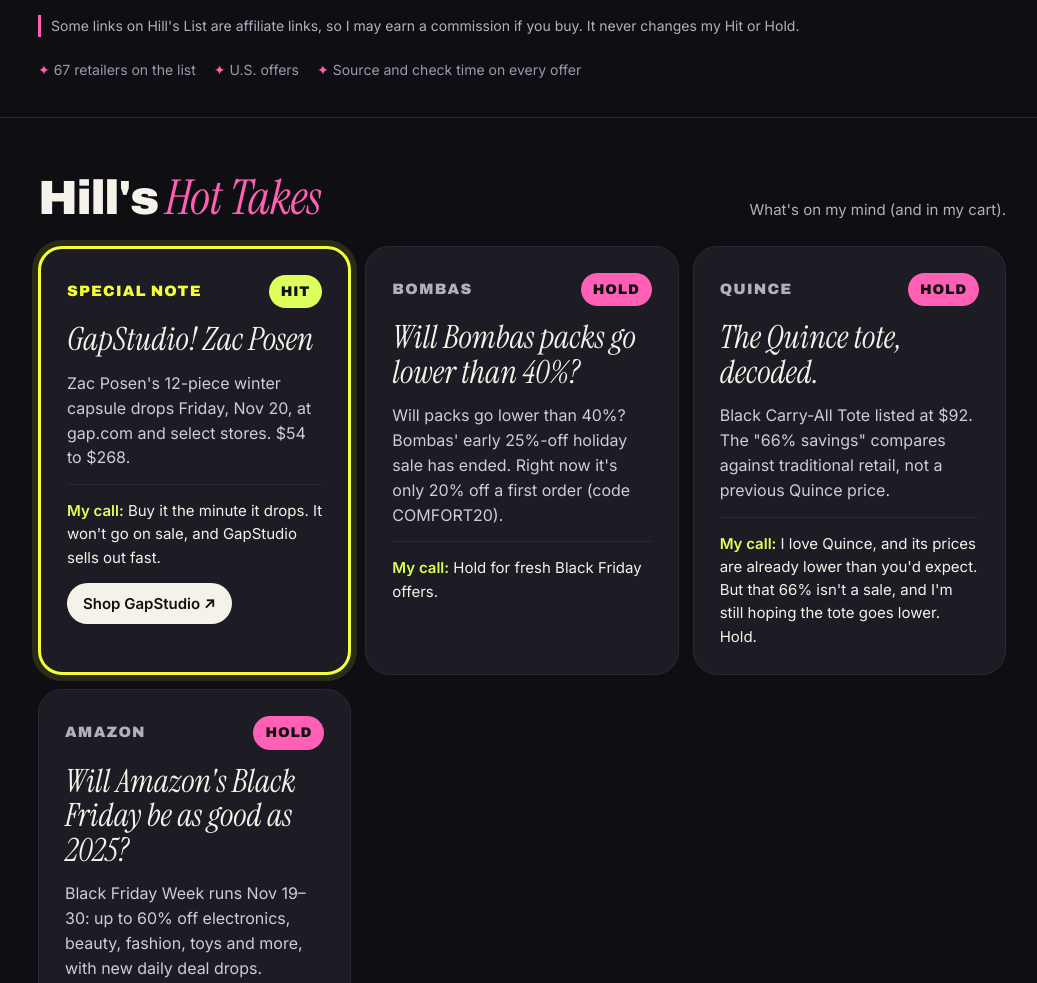
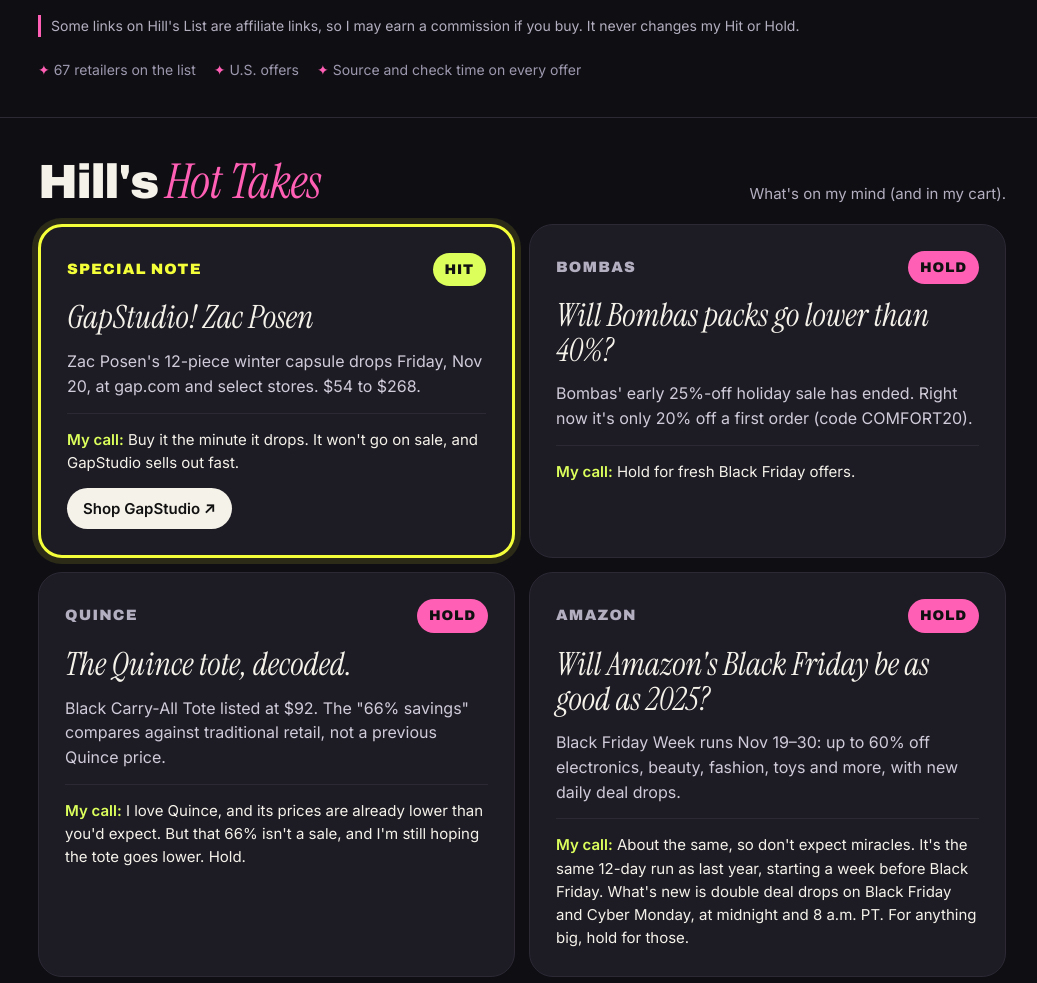
Before and after one commit to H2marketingnyfl68/hillslist, a plain HTML site: page index.html in a window 1280 px wide. Shown: the part 1464-2447 px from the top of the page, without its empty margins (118-1155 px from the left). Drawn offline with Linux system fonts and the light colour scheme.

Commit message:
Tighter Hot Takes layout
Co-Authored-By: Claude Opus 5.5 <noreply@anthropic.com>
Claude-Session: https://claude.ai/code/session_01CdRMeJeqAEx57StFMW2weL

```diff
--- a/index.html
+++ b/index.html
@@ -133,7 +133,11 @@ h2 em{font-family:var(--serif);font-weight:400;font-style:italic;color:var(--hol
 .reel-foot a{font-size:15px;font-weight:600;color:var(--mute)}
 
 /* picks */
-.picks{display:grid;grid-template-columns:repeat(auto-fit,minmax(min(300px,100%),1fr));gap:14px}
+.picks{display:grid;grid-template-columns:1fr;gap:14px}
+@media(min-width:720px){.picks{grid-template-columns:repeat(2,1fr)}}
+#thoughts{padding:40px 0}
+#thoughts .sh{margin-bottom:18px}
+.pick{padding:22px;gap:12px}
 .pick{background:var(--card);border:1px solid var(--line);border-radius:24px;padding:26px;display:flex;flex-direction:column;gap:14px}
 .pick .q{font-family:var(--serif);font-style:italic;font-size:32px;line-height:1.08}
 .pick .row{display:flex;justify-content:space-between;align-items:center;gap:10px}
@@ -407,7 +411,7 @@ function shopUrl(d){
 */
 const DEALS = [
   {name:"Bombas", category:"Apparel & Basics", verdict:"hold", status:"expected", discount:40,
-   offer:"Will packs go lower than 40%? Bombas' early 25%-off holiday sale has ended. Right now it's only 20% off a first order (code COMFORT20).",
+   offer:"Bombas' early 25%-off holiday sale has ended. Right now it's only 20% off a first order (code COMFORT20).",
    note:"Hold for fresh Black Friday offers, then compare exact pack prices when the new terms land.",
    checked:"Nov 18, 2026 · retailer site", source:"https://bombas.com/pages/holiday-faqs", pick:{q:"Will Bombas packs go lower than 40%?", call:"Hold for fresh Black Friday offers."}},
   {name:"Quince", category:"Bags & Travel", verdict:"hold", status:"review", discount:0,
```
